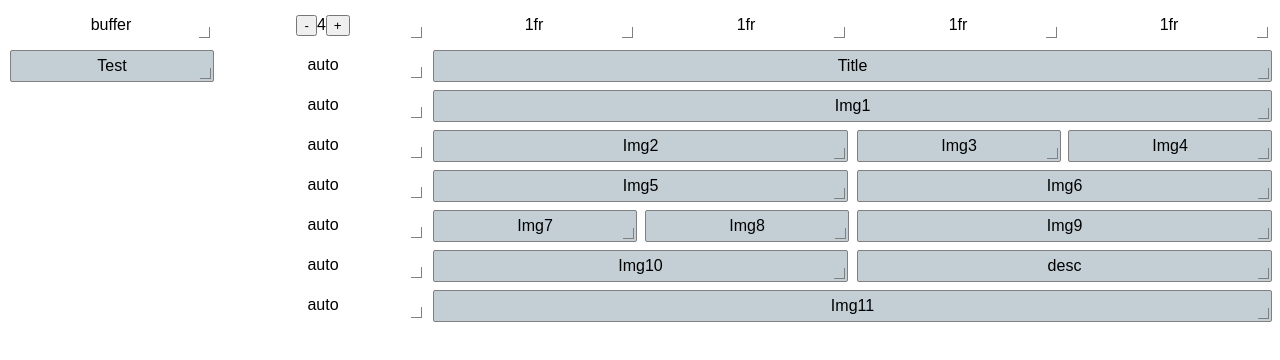
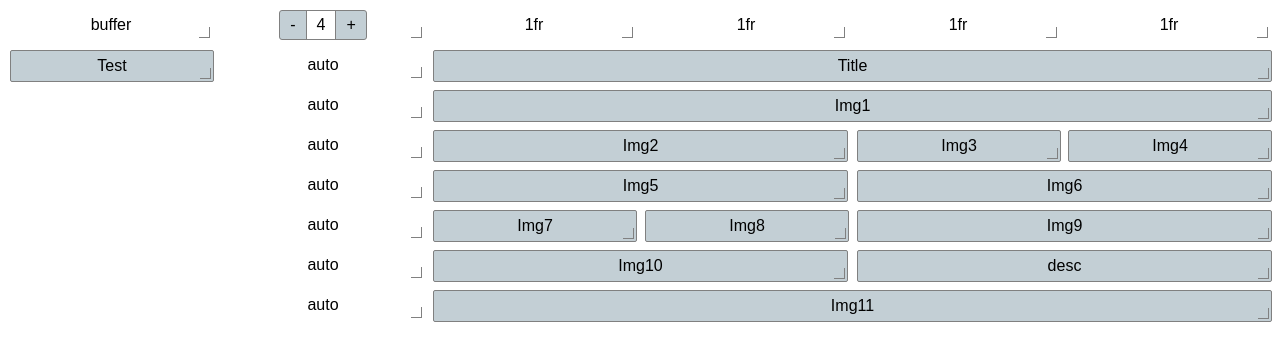
Before and after one commit to manuelJung/cf-grid-addon, a React (Create React App) app: page / in a window 1280 px wide. Shown: the top 360 px of the page. Built offline with nearby package versions, Linux system fonts and the light colour scheme.

Commit message:
updated styling of number component

```diff
--- a/src/components/Number.js
+++ b/src/components/Number.js
@@ -22,5 +22,25 @@ export default class Input extends React.Component {
 }
 
 const Wrapper = styled.div`
+  background: #c3cfd5;
+  border: 1px solid grey;
+  border-radius: 3px;
+  display: flex;
+
+
+  > button {
+      border: none;
+      background: none;
+      padding: 5px 10px;
+      font-size: 16px;
+      cursor: pointer;
+  }
+
+  > span {
+    padding: 5px 10px;
+    background white;
+    border-left: 1px solid grey;
+    border-right: 1px solid grey;
+  }
 
 `
```
